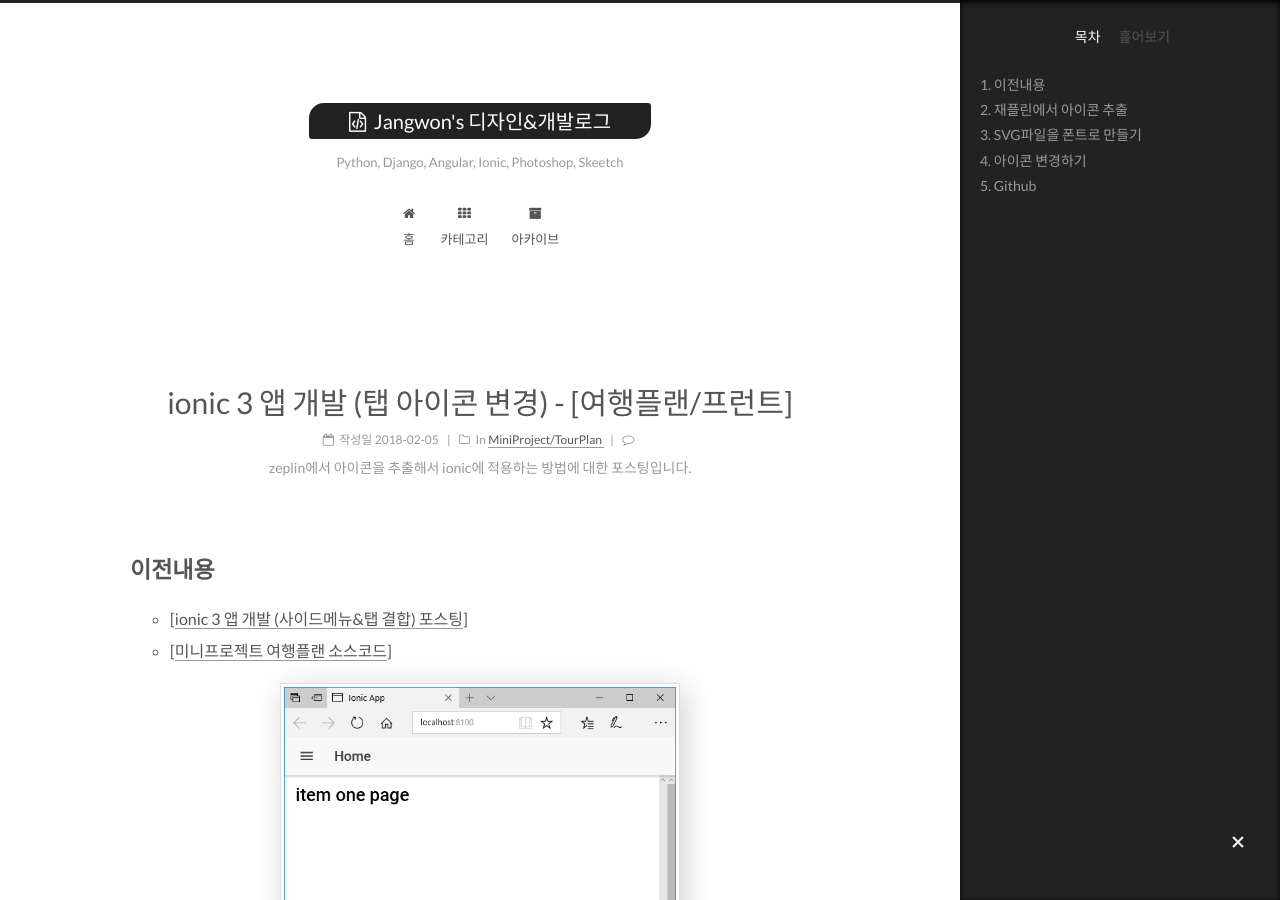
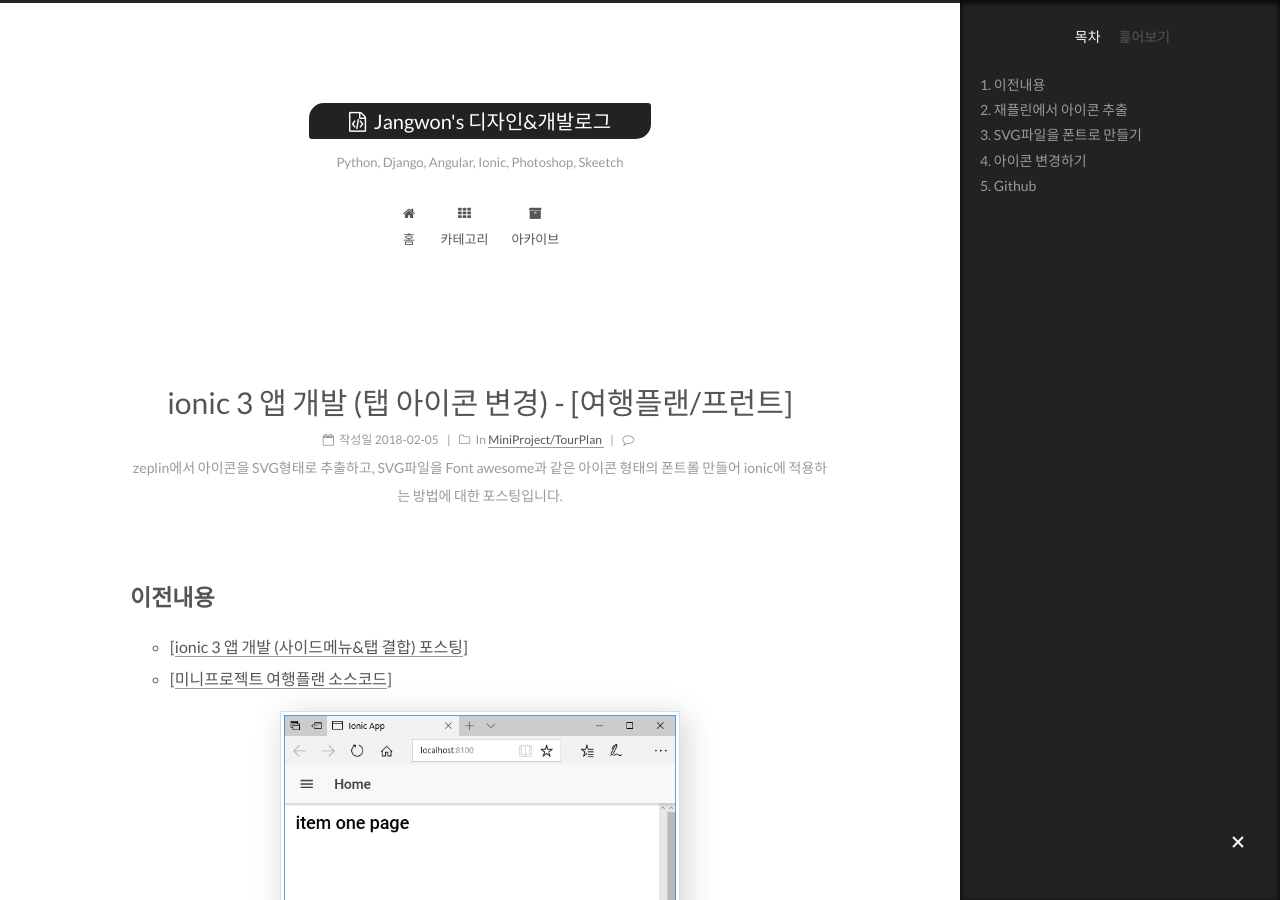
Before and after one commit to wkddnjset/wkddnjset.github.io, a Jekyll site: the page built from _posts/2018-02-05-ionic-3-앱-개발-(탭-아이콘-변경)-[여행플랜].md, in a window 1280 px wide and 900 px high. Built offline with Jekyll 4.4.1, drawn with Linux system fonts in a browser that asks for light colours; comment, search, counter and statistics services are not loaded.

Commit message:
2018-02-05

```diff
--- a/_posts/2018-02-05-ionic-3-앱-개발-(탭-아이콘-변경)-[여행플랜].md
+++ b/_posts/2018-02-05-ionic-3-앱-개발-(탭-아이콘-변경)-[여행플랜].md
@@ -1,7 +1,7 @@
 ---
 title: ionic 3 앱 개발 (탭 아이콘 변경) - [여행플랜/프런트]
 comments: true
-description: zeplin에서 아이콘을 추출해서 ionic에 적용하는 방법에 대한 포스팅입니다.
+description: zeplin에서 아이콘을 SVG형태로 추출하고, SVG파일을 Font awesome과 같은 아이콘 형태의 폰트롤 만들어 ionic에 적용하는 방법에 대한 포스팅입니다.
 categories:
  - MiniProject/TourPlan
 tags: ionic, app, develop
```
